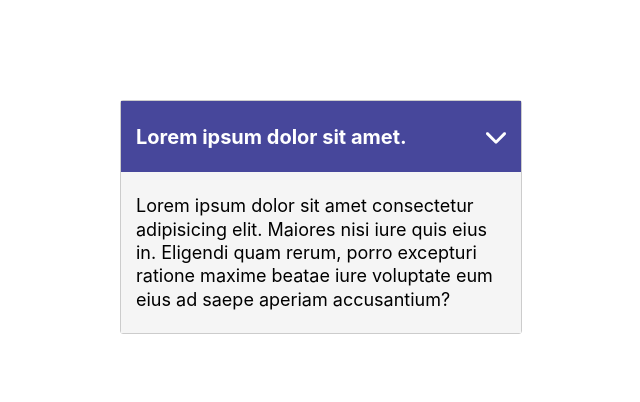
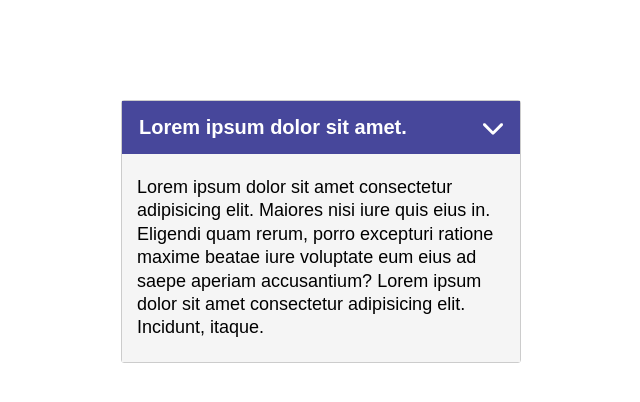
Before and after one commit to MTorbayy/Ex-composants-React, a React (Create React App) app: page / in a window 1280 px wide. Both pictures are taken after a click on the element "Lorem ipsum dolor sit amet.". Shown: the top 402 px of the page, without its empty margins (319-959 px from the left). Built offline with nearby package versions, Linux system fonts and the light colour scheme.

Commit message:
added final touch accord CSS

```diff
--- a/src/Components/Accord/Accord.css
+++ b/src/Components/Accord/Accord.css
@@ -13,7 +13,7 @@
     display: flex;
     justify-content: space-between;
     align-items: center;
-    padding: 7px 15px;
+    padding: 15px 17px;
 }
 
 
--- a/src/Components/Accord/Accord.js
+++ b/src/Components/Accord/Accord.js
@@ -15,12 +15,12 @@ export default function Accord() {
     }
 
     const refHeight = useRef()
-    console.log(heightEl)
+
 
     useEffect(() => {
 
         setHeightEl(`${refHeight.current.scrollHeight}px`)
-        // scrollHeight : hauteur minimale pour que le contenu ne dépasse pas. clientHeight : hauteur actuelle
+        // scrollHeight : hauteur minimale pour que le contenu ne dépasse pas. Change si le contenu change. clientHeight : hauteur actuelle
 
     }, [])
 
@@ -41,8 +41,11 @@ export default function Accord() {
             className={toggle ? 'accord-toggle animated' : 'accord-toggle'}
             style={{height: toggle ? `${heightEl}` : "0px"}}
             >
-                <p>
+                <p
+                aria-hidden={toggle ? "true" : "false"}
+                >
                     Lorem ipsum dolor sit amet consectetur adipisicing elit. Maiores nisi iure quis eius in. Eligendi quam rerum, porro excepturi ratione maxime beatae iure voluptate eum eius ad saepe aperiam accusantium?
+                    Lorem ipsum dolor sit amet consectetur adipisicing elit. Incidunt, itaque.
                 </p>
             </div>
 
--- a/src/index.css
+++ b/src/index.css
@@ -1,13 +1,9 @@
-body {
+*, ::before, ::after {
+  box-sizing: border-box;
   margin: 0;
-  font-family: -apple-system, BlinkMacSystemFont, 'Segoe UI', 'Roboto', 'Oxygen',
-    'Ubuntu', 'Cantarell', 'Fira Sans', 'Droid Sans', 'Helvetica Neue',
-    sans-serif;
-  -webkit-font-smoothing: antialiased;
-  -moz-osx-font-smoothing: grayscale;
+  padding: 0;
 }
 
-code {
-  font-family: source-code-pro, Menlo, Monaco, Consolas, 'Courier New',
-    monospace;
+body {
+  font-family: Arial, Helvetica, sans-serif;
 }
```
